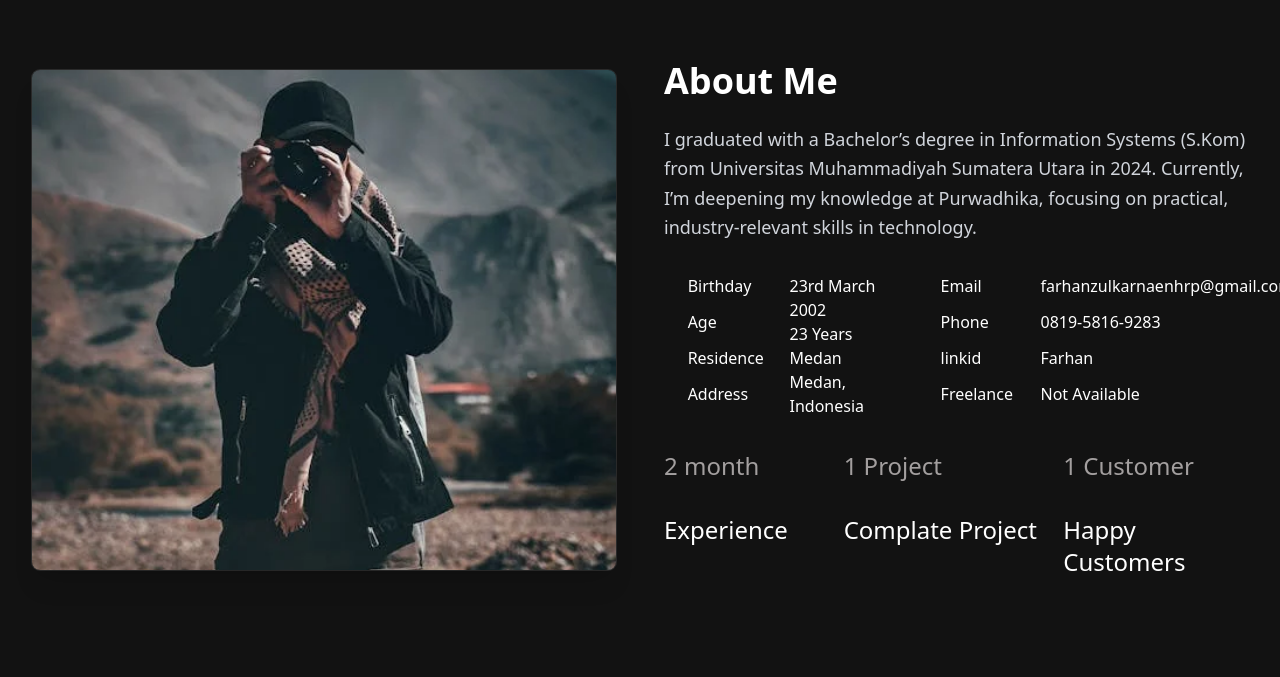
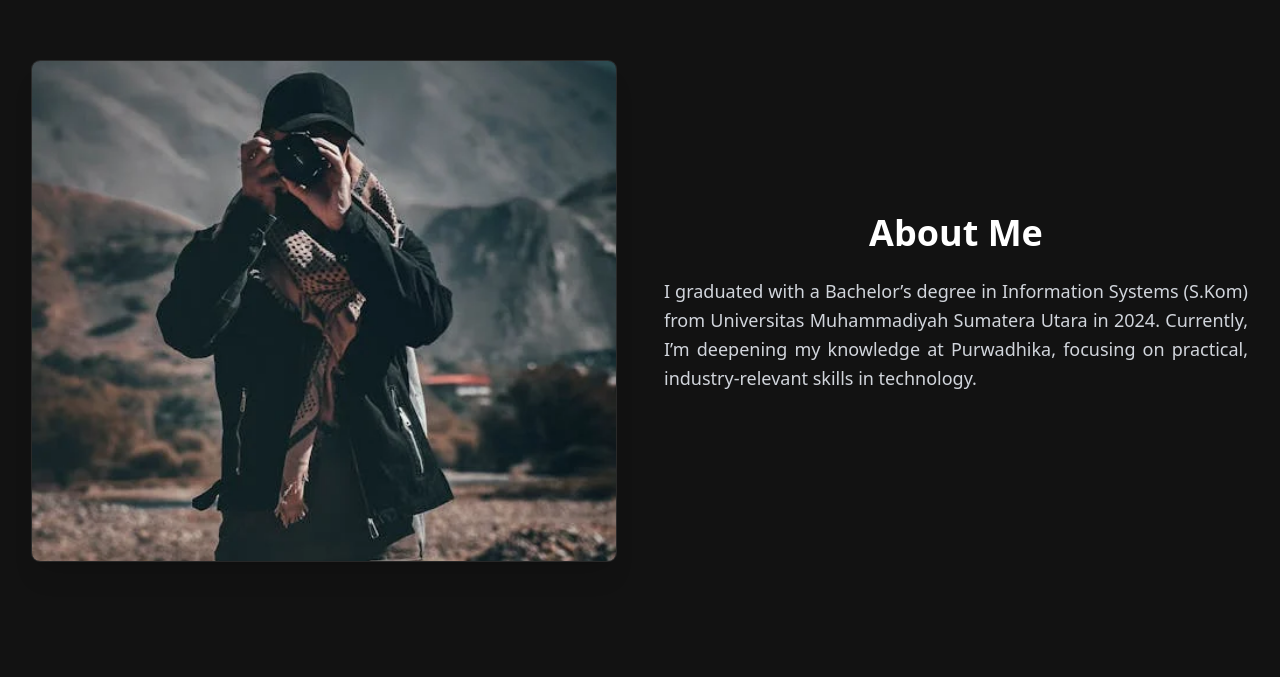
Before and after one commit to FarhanZulkarnainHarahap/Nexxus-Portofolio, a Next.js app: page / in a window 1280 px wide. Shown: the part 883-1560 px from the top of the page. Built offline with nearby package versions, Linux system fonts and the light colour scheme.

Commit message:
third commit vercel

```diff
--- a/src/app/page.tsx
+++ b/src/app/page.tsx
@@ -9,7 +9,7 @@ import TestimonialSectionPage from "@/components/Testimonial-section-components/
 
 export default function HomePage() {
   return (
-    <main className="min-h-screen place-items-center text-white bg-gradient-to-b from-gray-800 to-gray-500">
+    <main>
       <ProfileSectionPage />
       <AboutMeSectionPage />
       <SkillSectionPage />
--- a/src/components/Header-section/header.tsx
+++ b/src/components/Header-section/header.tsx
@@ -42,7 +42,7 @@ export default function Header() {
 
   return (
     <header className="fixed top-0 left-0 w-full z-50 bg-[#191717] border-b border-gray-700 text-white shadow-md">
-      <div className="max-w-7xl mx-auto flex justify-between items-center px-6 py-4">
+      <div className="max-w-full mx-auto flex justify-between items-center px-6 py-4">
         {/* Logo */}
         <div className="flex items-center gap-3">
           <div className="relative w-8 h-5">
@@ -97,7 +97,7 @@ export default function Header() {
       {/* Mobile Nav */}
       {menuOpen && (
         <nav
-          className="md:hidden bg-[#191717] border-t border-gray-600 px-6 py-4"
+          className="md:hidden bg-[#191717] w-full border-t border-gray-600 px-6 py-4"
           aria-label="Mobile Navigation"
         >
           <ul className="flex flex-col gap-4">
--- a/src/components/about-components/about-section.tsx
+++ b/src/components/about-components/about-section.tsx
@@ -1,8 +1,6 @@
 "use client";
 
 import Image from "next/image";
-import BiographySection from "./children-about-section-components/biography-section";
-import TaskComplateAboutSection from "./children-about-section-components/about-project-section";
 
 export default function AboutMeSectionPage() {
   return (
@@ -11,7 +9,7 @@ export default function AboutMeSectionPage() {
       className="min-h-screen w-full pt-24 bg-[#121212] text-white"
       aria-labelledby="about-heading"
     >
-      <div className="max-w-7xl mx-auto px-4 sm:px-6 lg:px-8 py-12">
+      <div className="w-full mx-auto px-4 sm:px-6 lg:px-8 py-12">
         <div className="grid grid-cols-1 md:grid-cols-2 gap-12 items-center">
           {/* Image Section */}
           <div className="relative w-full h-[400px] md:h-[500px] rounded-lg overflow-hidden shadow-xl ring-1 ring-white/10">
@@ -28,26 +26,16 @@ export default function AboutMeSectionPage() {
           <article>
             <h1
               id="about-heading"
-              className="text-3xl md:text-4xl font-bold mb-6"
+              className="text-3xl md:text-4xl font-bold mb-6 text-center text-white"
             >
               About Me
             </h1>
-            <p className="text-lg leading-relaxed mb-4 text-gray-300">
+            <p className="text-lg leading-relaxed mb-4 text-gray-300 text-justify">
               I graduated with a Bachelor&rsquo;s degree in Information Systems
               (S.Kom) from Universitas Muhammadiyah Sumatera Utara in 2024.
               Currently, I&rsquo;m deepening my knowledge at Purwadhika,
               focusing on practical, industry-relevant skills in technology.
             </p>
-
-            {/* Biography Section */}
-            <div className="mt-8">
-              <BiographySection />
-            </div>
-
-            {/* Project/Task Complete Section */}
-            <div className="mt-8">
-              <TaskComplateAboutSection />
-            </div>
           </article>
         </div>
       </div>
--- a/src/components/about-components/children-about-section-components/about-project-section.tsx
+++ /dev/null
@@ -1,18 +0,0 @@
-export default function TaskComplateAboutSection() {
-  return (
-    <div className="grid grid-cols-3 gap-[15px] text-2xl">
-      <div className="grid grid-rows-2 min-w-fit">
-        <p className="text-[#a39f9f]">2 month</p>
-        <p>Experience</p>
-      </div>
-      <div className="grid grid-rows-2 ml-[-20px] min-w-fit">
-        <p className="text-[#a39f9f]">1 Project</p>
-        <p>Complate Project</p>
-      </div>
-      <div className="grid grid-rows-2  min-w-fit">
-        <p className="text-[#a39f9f]">1 Customer</p>
-        <p>Happy Customers</p>
-      </div>
-    </div>
-  );
-}
--- a/src/components/about-components/children-about-section-components/biography-section.tsx
+++ /dev/null
@@ -1,30 +0,0 @@
-export default function BiographySection() {
-  return (
-    <div className="grid grid-cols-4 gap-[2px] w-[500px] mr-[150px]">
-      <div className=" min-w-fit grid justify-center">
-        <p>Birthday</p>
-        <p>Age</p>
-        <p>Residence</p>
-        <p>Address</p>
-      </div>
-      <div className=" min-w-fit grid justify-center">
-        <p>23rd March 2002</p>
-        <p>23 Years</p>
-        <p>Medan</p>
-        <p>Medan, Indonesia</p>
-      </div>
-      <div className=" min-w-fit grid justify-center">
-        <p>Email</p>
-        <p>Phone</p>
-        <p>linkid</p>
-        <p>Freelance</p>
-      </div>
-      <div className=" min-w-fit grid justify-center">
-        <p>farhanzulkarnaenhrp@gmail.com</p>
-        <p>0819-5816-9283</p>
-        <p>Farhan</p>
-        <p>Not Available</p>
-      </div>
-    </div>
-  );
-}
```
